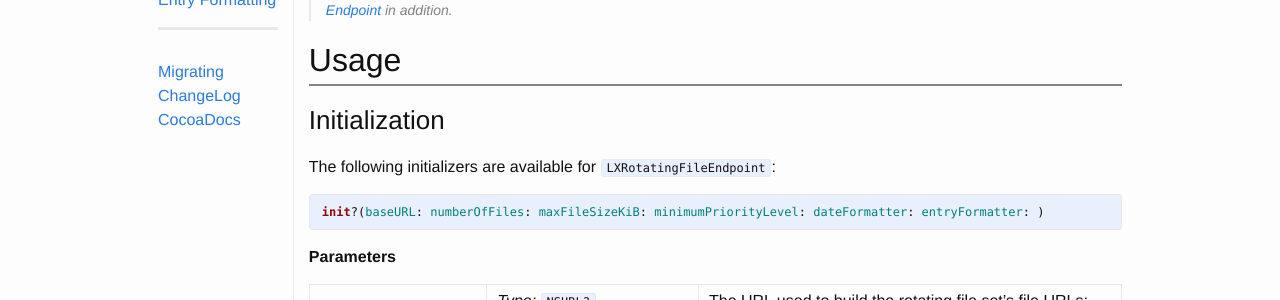
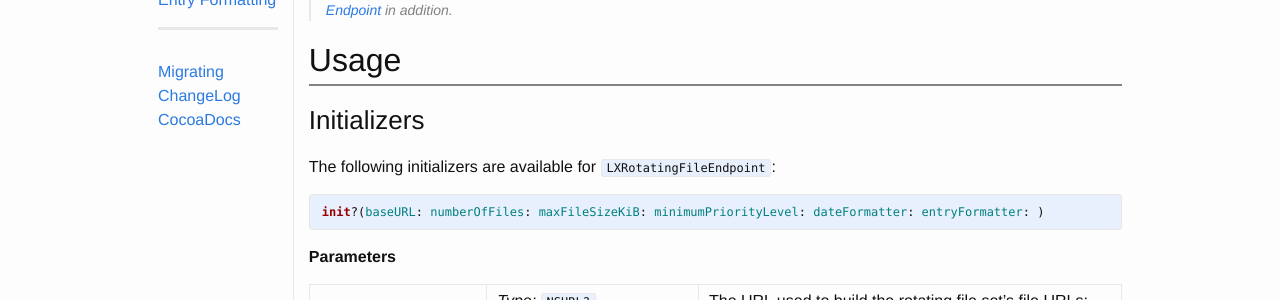
Before and after one commit to Conoize/logkit.github.io, a Jekyll site: the page built from _docs/2.0/endpoints/rotating-file.md, in a window 1280 px wide. Shown: the part 443-743 px from the top of the page. Built offline with Jekyll 4.4.1, drawn with Linux system fonts in a browser that asks for light colours.

Commit message:
Unified Rotating File Endpoint documentation

```diff
--- a/_docs/2.0/endpoints/rotating-file.md
+++ b/_docs/2.0/endpoints/rotating-file.md
@@ -6,31 +6,12 @@
 
 {% include docs/endpoints/rotating-file/overview.md family=page.family %}
 
+
 ## Usage
 
-### Initialization
+### Initializers
 
-The following initializers are available for `LXRotatingFileEndpoint`:
-
-{% highlight swift %}
-init?(baseURL: numberOfFiles: maxFileSizeKiB: minimumPriorityLevel: dateFormatter: entryFormatter: )
-{% endhighlight %}
-
-**Parameters**
-
----------------------- | ------------------------------------ | -----------
-`baseURL`        | _Type:_ `NSURL?` <br> _Default:_ see below | The URL used to build the rotating file set's file URLs; see description below
-`numberOfFiles`  | _Type:_ `UInt` <br> _Default:_ `5`         | The number of files to be used in the rotation
-`maxFileSizeKiB` | _Type:_ `UInt` <br> _Default:_ `1024`      | The maximum file size of each file in the rotation, specified in kilobytes
-{% include docs/endpoints/common_params.md family=page.family %}
-
-This [Endpoint][endpoints] writes [Log Entries][entries] to the files specified by `baseURL`, with each file's name automatically prepended with an index number indicating its place in the rotation. If the specified file cannot be opened, or if the index-prepended URL evaluates to `nil`, the initializer may fail.
-
-If omitted, the URL defaults to `{AppSupport}/{bundleID}/logs/{number}_log.txt`, where `{AppSupport}` is the system-determined Application Support directory, `{bundleID}` is the host application's `bundleIdentifier` string, and `{number}` is the index of the currently selected file.
-
-As an example, if an `LXRotatingFileEndpoint` is initialized with its default parameter values, it will create a set of files in `Application Support/{bundleID}/logs/` named `1_log.txt`, `2_log.txt`, `3_log.txt`, `4_log.txt`, and `5_log.txt`.
-
-**Returns** an initialized Rotating File Endpoint instance if successful, or `nil` if the file cannot be accessed.
+{% include docs/endpoints/rotating-file/init.md family=page.family %}
 
 
 {% include links.md doc_version=page.family %}
--- /dev/null
+++ b/_includes/docs/endpoints/rotating-file/init.md
@@ -0,0 +1,29 @@
+{% case include.family %}
+
+{% else %}
+
+
+The following initializers are available for `LXRotatingFileEndpoint`:
+
+{% highlight swift %}
+init?(baseURL: numberOfFiles: maxFileSizeKiB: minimumPriorityLevel: dateFormatter: entryFormatter: )
+{% endhighlight %}
+
+**Parameters**
+
+---------------------- | ------------------------------------ | -----------
+`baseURL`        | _Type:_ `NSURL?` <br> _Default:_ see below | The URL used to build the rotating file set's file URLs; see description below
+`numberOfFiles`  | _Type:_ `UInt` <br> _Default:_ `5`         | The number of files to be used in the rotation
+`maxFileSizeKiB` | _Type:_ `UInt` <br> _Default:_ `1024`      | The maximum file size of each file in the rotation, specified in kilobytes
+{% include docs/endpoints/common_params.md family=page.family %}
+
+This [Endpoint][endpoints] writes [Log Entries][entries] to the files specified by `baseURL`, with each file's name automatically prepended with an index number indicating its place in the rotation. If the specified file cannot be opened, or if the index-prepended URL evaluates to `nil`, the initializer may fail.
+
+If omitted, the URL defaults to `{AppSupport}/{bundleID}/logs/{number}_log.txt`, where `{AppSupport}` is the system-determined Application Support directory, `{bundleID}` is the host application's `bundleIdentifier` string, and `{number}` is the index of the currently selected file.
+
+As an example, if an `LXRotatingFileEndpoint` is initialized with its default parameter values, it will create a set of files in `Application Support/{bundleID}/logs/` named `1_log.txt`, `2_log.txt`, `3_log.txt`, `4_log.txt`, and `5_log.txt`.
+
+**Returns** an initialized Rotating File Endpoint instance if successful, or `nil` if the file cannot be accessed.
+
+
+{% endcase %}
--- a/_includes/docs/endpoints/rotating-file/overview.md
+++ b/_includes/docs/endpoints/rotating-file/overview.md
@@ -1,10 +1,13 @@
 {% case include.family %}
 
-{% when 2.0 %}
+{% else %}
+
+
 The `LXRotatingFileEndpoint` writes [Log Entries][entries] to a rotating group of files. Developers can specify the number of files to use, and the maximum size a file can reach.
 
 At initialization time, the specified URL will be used to create a group of files, each prepended with an index number. Before writing each Entry, the [Endpoint][endpoints] will check if the current file has reached its maximum size, and if so, will rotate to the next file before writing. Each time the Endpoint rotates, it clears the newly selected file and starts from its beginning.
 
 {% include docs/endpoints/synchronicity.md family=page.family endpoint_type="Rotating File" %}
 
+
 {% endcase %}
```
